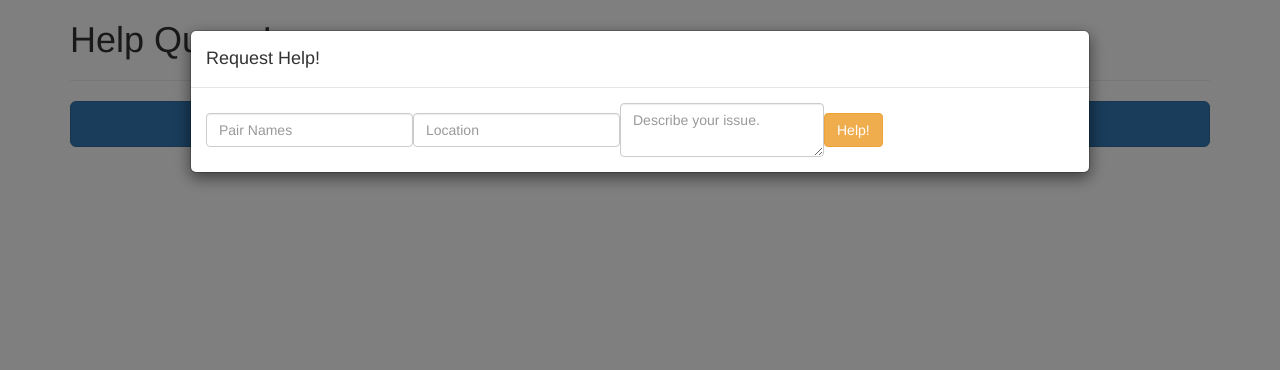
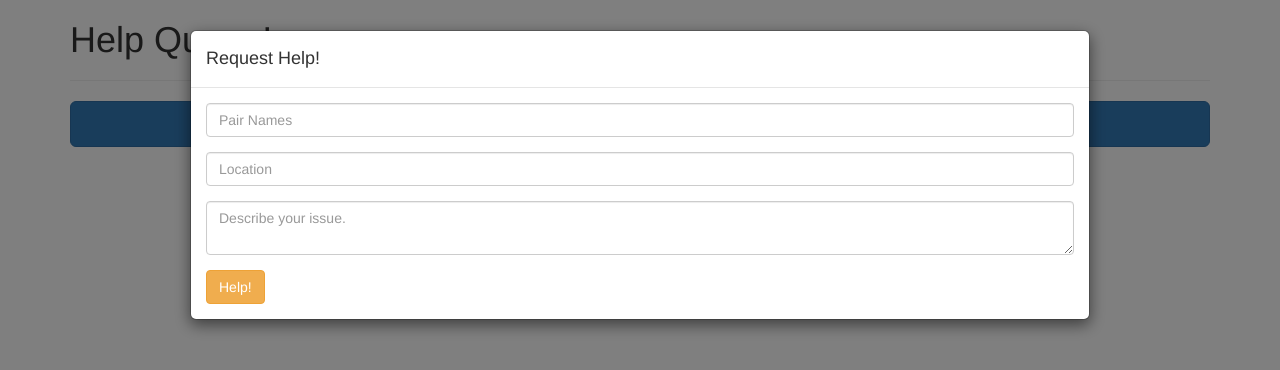
Before and after one commit to sagaquisces/help-queue, a React app: page / in a window 1280 px wide. Both pictures are taken after a click on the button "Request Help". Shown: the top 370 px of the page. Built offline with nearby package versions, Linux system fonts and the light colour scheme.

Commit message:
remove inline feature for form for better look.

```diff
--- a/src/components/NewTicketForm.jsx
+++ b/src/components/NewTicketForm.jsx
@@ -26,7 +26,7 @@ class NewTicketForm extends React.Component {
 	render(){
 		return (
 			<div>
-				<Form inline onSubmit={this.handleNewTicketFormSubmission}>
+				<Form onSubmit={this.handleNewTicketFormSubmission}>
 
 					<FormGroup>
 						<FormControl
```
